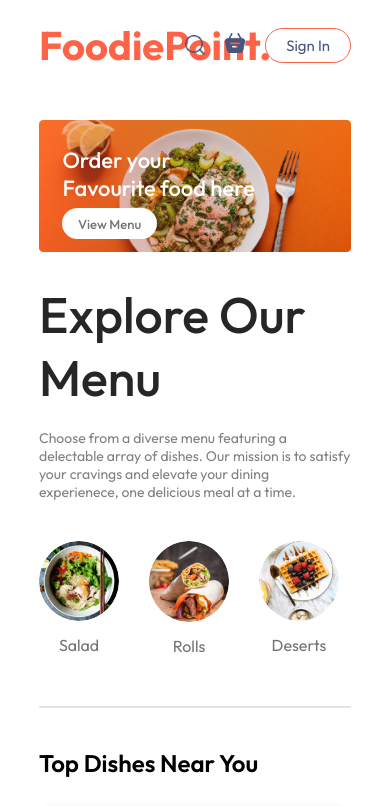
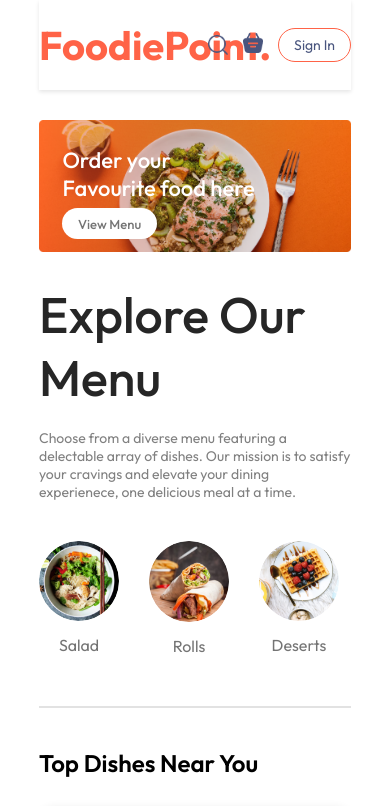
Before and after one commit to Vaibhavpan02/Food-Delivery, a React (Vite) app: page / in a window 390 px wide. Shown: the top 806 px of the page. Built offline with nearby package versions, Linux system fonts and the light colour scheme.

Commit message:
Update Navbar.css

```diff
--- a/src/components/Navbar/Navbar.css
+++ b/src/components/Navbar/Navbar.css
@@ -1,28 +1,38 @@
-.navbar{
+.navbar {
     padding: 20px 0px;
     display: flex;
     justify-content: space-between;
     align-items: center;
+    background-color: #ffffff; /* Adjust background color as needed */
+    box-shadow: 0 2px 4px rgba(0, 0, 0, 0.1); /* Optional: Add a subtle shadow */
 }
-.navbar .logo{
+
+.navbar .logo {
     font-size: 40px;
     font-weight: 700;
     color: tomato;
 }
-.navbar-menu{
+
+.navbar-menu {
     display: flex;
     list-style: none;
     gap: 20px;
     color: #49557e;
     font-size: 18px;
+    margin: 0; /* Remove default margin */
 }
-.navbar-right{
+
+.navbar-menu li {
+    cursor: pointer;
+}
+
+.navbar-right {
     display: flex;
     align-items: center;
     gap: 40px;
 }
 
-.navbar button{
+.navbar button {
     background: transparent;
     font-size: 16px;
     color: #49557e;
@@ -32,22 +42,25 @@
     cursor: pointer;
     transition: 0.3s;
 }
-.navbar button:hover{
+
+.navbar button:hover {
     background-color: #fff4f2;
 }
-.navbar .active{
+
+.navbar .active {
     padding-bottom: 2px;
     border-bottom: 2px solid #49557e;
+}
 
-}
-.navbar li{
+.navbar li {
     cursor: pointer;
 }
 
-.navbar-search-icon{
+.navbar-search-icon {
     position: relative;
 }
-.navbar-search-icon .dot{
+
+.navbar-search-icon .dot {
     position: absolute;
     min-width: 10px;
     min-height: 10px;
@@ -57,50 +70,74 @@
     right: -8px;
 }
 
-@media (max-width:1050px){
-    .navbar .logo{
-        width: 140px;
+/* Media queries for responsive design */
+
+@media (max-width: 1050px) {
+    .navbar .logo {
+        width: 60px; /* Adjusted logo width for medium screens */
     }
-    .navbar-menu{
-        gap: 20px;
-        font-size: 17px;
+
+    .navbar-menu {
+        gap: 20px; /* Adjusted gap for menu items */
+        font-size: 17px; /* Adjusted font size for menu items */
     }
-    .navbar-right{
-        gap: 30px;
+
+    .navbar-right {
+        gap: 30px; /* Adjusted gap for right-aligned items */
     }
-    .navbar-right img{
-        width: 22px;
+
+    .navbar-right img {
+        width: 22px; /* Adjusted width for images */
     }
-    .navbar-right button{
-        padding: 8px 25px;
+
+    .navbar-right button {
+        padding: 8px 25px; /* Adjusted padding for buttons */
     }
 }
 
-@media (max-width:900px){
-    .navbar .logo{
-        width: 120px;
+@media (max-width: 900px) {
+    .navbar .logo {
+        width: 120px; /* Adjusted logo width for small screens */
     }
-    .navbar-menu{
-        gap: 15px;
-        font-size: 16px;
+
+    .navbar-menu {
+        gap: 15px; /* Adjusted gap for menu items */
+        font-size: 16px; /* Adjusted font size for menu items */
     }
-    .navbar-right{
-        gap: 20px;
+
+    .navbar-right {
+        gap: 20px; /* Adjusted gap for right-aligned items */
     }
-    .navbar-right img{
-        width: 20px;
+
+    .navbar-right img {
+        width: 20px; /* Adjusted width for images */
     }
-    .navbar-right button{
-        padding: 7px 20px;
-        font-size: 15px;
+
+    .navbar-right button {
+        padding: 7px 20px; /* Adjusted padding for buttons */
+        font-size: 15px; /* Adjusted font size for buttons */
     }
 }
-@media (max-width:750px){
-    /* .navbar .logo{
-        width: 120px;
-    } */
-    .navbar-menu{
-       display: none;
+
+@media (max-width: 750px) {
+    .navbar .logo {
+        width: 120px; /* Adjusted logo width for extra small screens */
     }
 
+    .navbar-menu {
+        display: none; /* Hide menu items by default */
+    }
+
+    .navbar-right {
+        gap: 15px; /* Adjusted gap for right-aligned items */
+    }
+
+    .navbar-right img {
+        width: 20px; /* Adjusted width for images */
+    }
+
+    .navbar-right button {
+        padding: 7px 15px; /* Further adjusted padding for buttons */
+        font-size: 14px; /* Further adjusted font size for buttons */
+    }
 }
```
